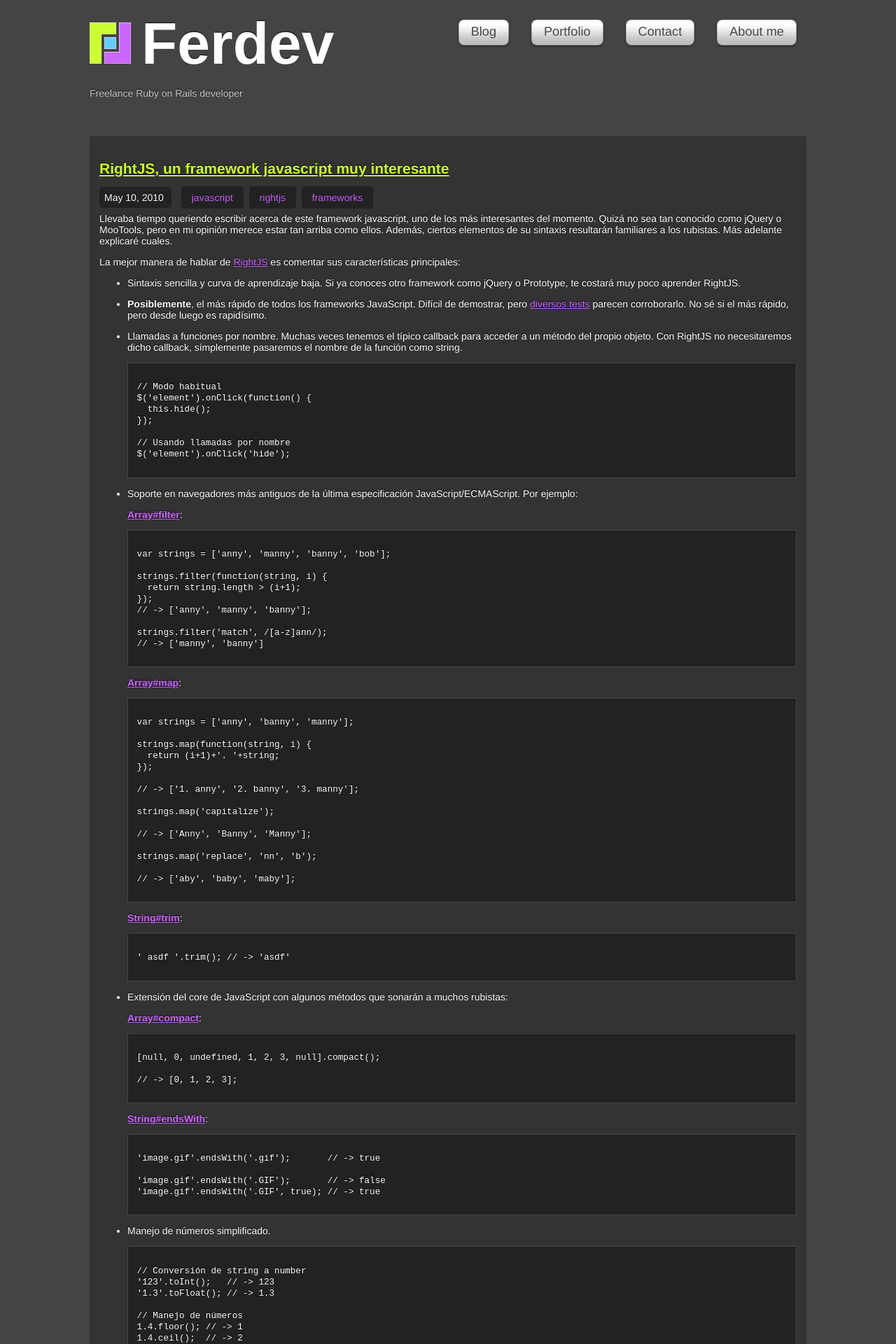
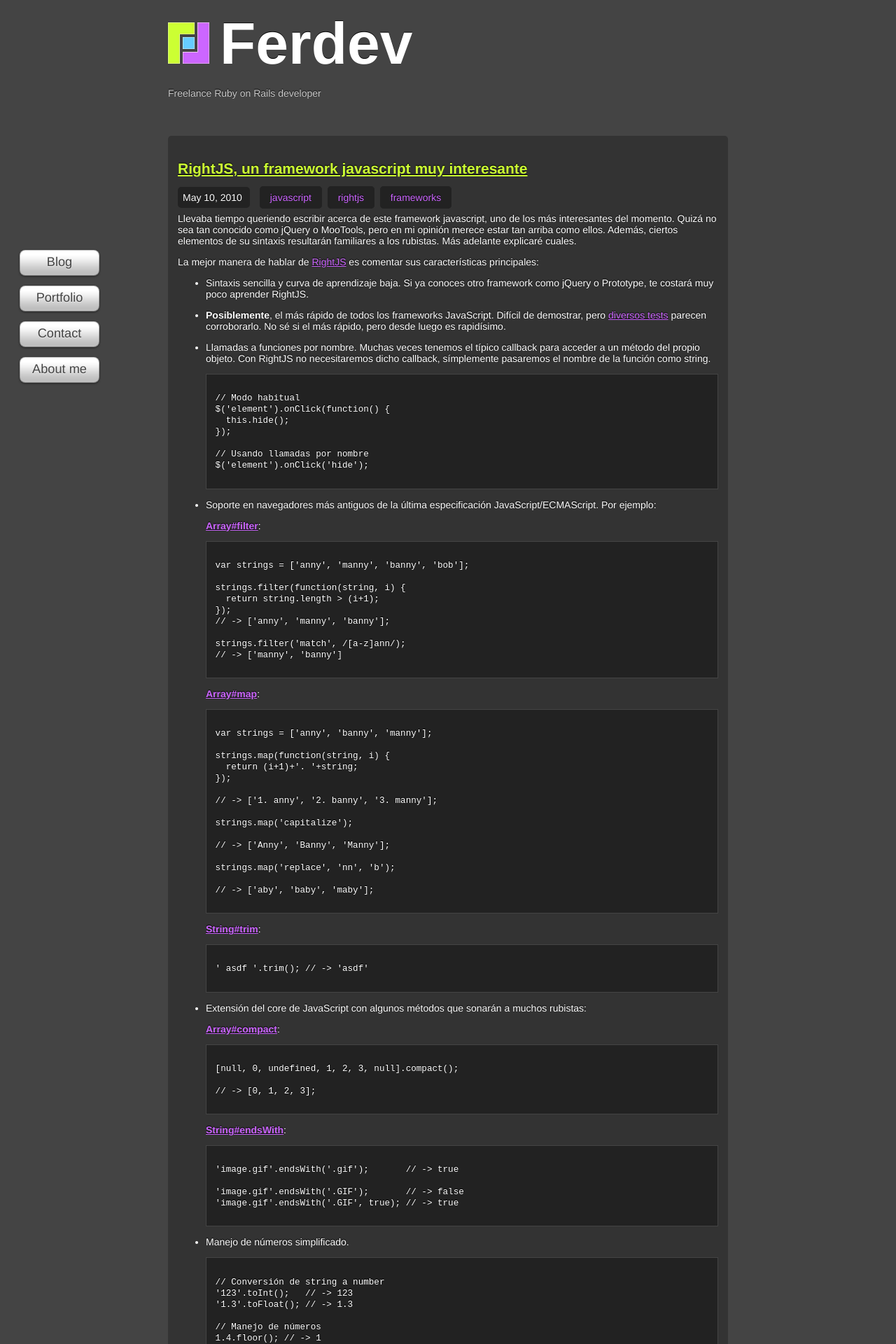
Before and after one commit to Ferdev/Ferdev, a Jekyll site: the page built from index.html, in a window 1280 px wide. Shown: the top 1920 px of the page at 70% size. Built offline with Jekyll 4.4.1, drawn with Linux system fonts in a browser that asks for light colours; nearby versions of some CDN libraries; some web fonts are replaced; Markdown is read by kramdown in place of the engine named in the settings.

Commit message:
Navbar moved to a fixed left position with position:fixed

```diff
--- a/javascripts/ferdev.init.js
+++ b/javascripts/ferdev.init.js
@@ -23,15 +23,6 @@
         scrollTo       = $(destination_id).offset().top;
       $('html,body').animate({scrollTop: scrollTo}, 2000, 'easeInOutExpo');
     });
-    var
-      navigation = $('nav'),
-      navigation_top = parseInt(navigation.css('top'));
-    $(document).scroll(function(evt){
-      clearTimeout(this.timeout);
-      this.timeout = setTimeout(function(){
-        navigation.animate({'top': $(this).scrollTop() + navigation_top}, 1000, 'easeInOutExpo');
-      }, 100);
-    });
   };
 
   return {
--- a/stylesheets/style.css
+++ b/stylesheets/style.css
@@ -68,7 +68,7 @@
 
 div.content{
   padding: 0;
-  width: 1024px;
+  width: 800px;
   height: 100%;
   border: 0 none;
   margin: 0 auto;
@@ -111,19 +111,22 @@
 
 /* Navigation */
 nav {
-  position:absolute;
-  right:0;
-  top: 0;
+  position: fixed;
+  left: 0;
+  top: 50%;
+  margin-top: -107px;
   z-index: 1;
 }
 
 #menu {
   padding: 0;
+  text-align: left;
+  list-style-type: none;
 }
 
 #menu li {
-  display: inline;
   padding: 0 1em;
+  margin: 1em;
 }
 
 #menu li a{
@@ -139,15 +142,17 @@
   	display: inline-block;
   	padding: 6px 17px 8px;
   	color: #444;
-  	text-decoration: none;
   	font-family: Helvetica, Arial;
   	font-size: 1.3em;
   	text-shadow: 0 1px 1px rgba(255, 255, 255, 0.5);
+  	text-decoration: none;
+  	text-align: center;
   	border-style:solid;
     border-width:1px;
   	border-color: rgba(0, 0, 0, 0.25) rgba(0, 0, 0, 0.25) rgba(0, 0, 0, 0.35);
   	position: relative;
   	cursor: pointer;
+  	width:78px;
 }
 
 #menu li a:hover{
```
Also changed, not shown: 2 other files.
